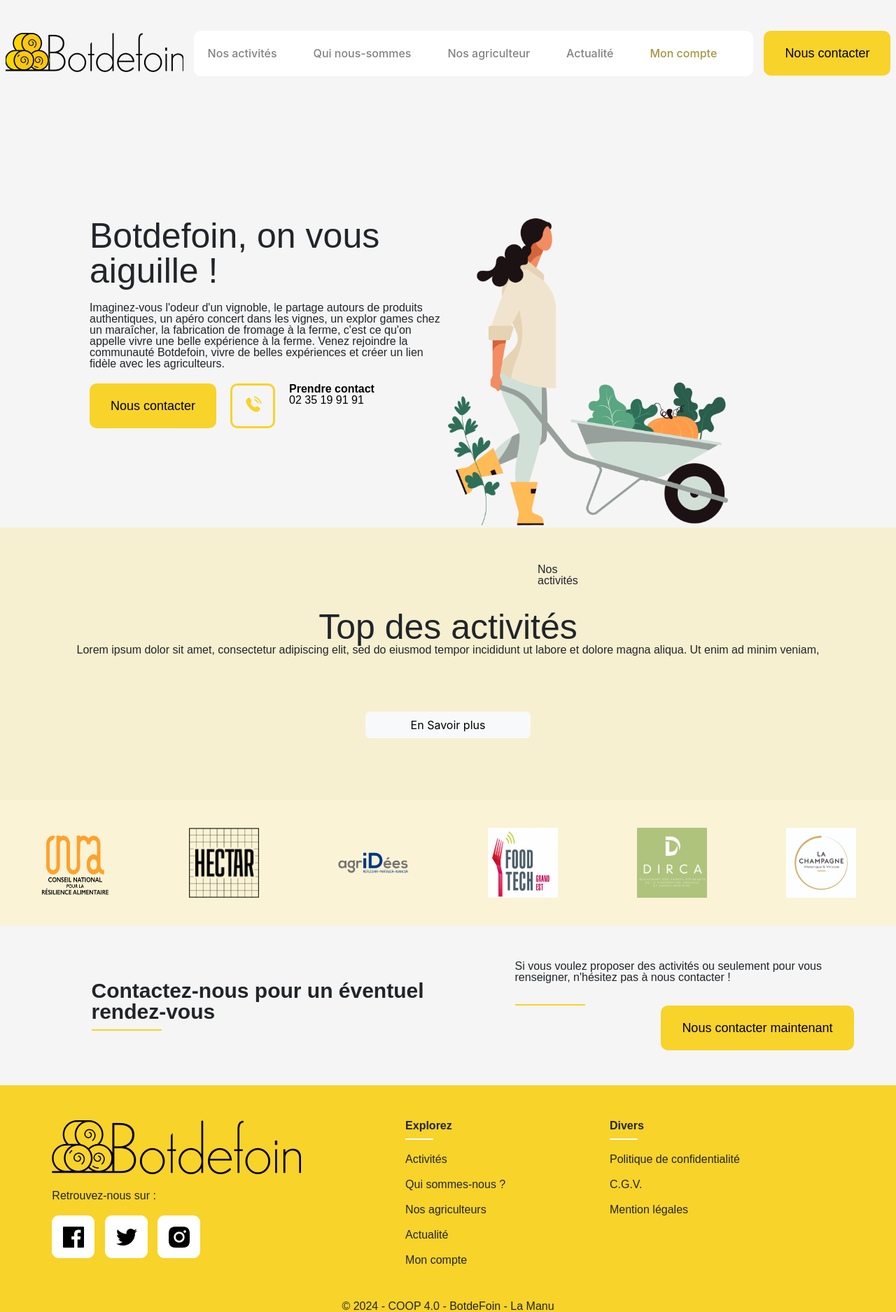
After one commit to AlexandreBIEN/Botdefoin, a PHP site: the page made by nos-activités.php in a window 1280 px wide. The commit adds this page. Shown: the whole page at 70% size. Run offline with PHP 8.4, Linux system fonts and the light colour scheme.

Commit message:
début page 2

```diff
--- a/inc/header.php
+++ b/inc/header.php
@@ -11,9 +11,9 @@
 <body>
 <header class="header-container">
     <nav class="nav-container">
-        <img src="../assets/img/logo.png" alt="logo de Botdefoin" class="header-logo">
+        <a href="/index.php"><img src="../assets/img/logo.png" alt="logo de Botdefoin" class="header-logo"></a>
         <ul class="ul-container">
-            <li><a href="" class="active-menu link-text">Nos activités</a></li>
+            <li><a href="../nos-activités.php" class="active-menu link-text">Nos activités</a></li>
             <li><a href="" class="active-menu link-text">Qui nous-sommes</a></li>
             <li><a href="" class="active-menu link-text">Nos agriculteur</a></li>
             <li><a href="" class="active-menu link-text">Actualité</a></li>
--- /dev/null
+++ b/nos-activités.php
@@ -0,0 +1,47 @@
+<?php
+$title = 'Nos activités';
+require_once __DIR__ . '/inc/header.php';
+require_once __DIR__ . '/function.php';
+
+?>
+
+<main>
+    <section class="hero-container">
+        <div class="hero-side">
+            <h1 class="font-sulphur-point hero-title-home">Botdefoin, on vous aiguille !</h1>
+            <p>Imaginez-vous l'odeur d'un vignoble, le partage autours de produits authentiques, un apéro concert dans les vignes, un explor games chez un maraîcher, la fabrication de  fromage à la ferme, c'est ce qu'on appelle vivre une belle expérience à la ferme. Venez rejoindre la communauté Botdefoin, vivre de belles expériences et créer un lien fidèle avec les agriculteurs.</p>
+            <div class="hero-contact">
+                <button class="contact-btn">Nous contacter</button>
+                <button class="hero-phone"><img src="/assets/img/solar_phone-calling-bold.svg" alt="icon téléphone"></button><div class="hero-contact-container"><p class="hero-text-contact">Prendre contact</p><a href="tel:0235199191">02 35 19 91 91</a></div>
+            </div>
+            <!-- <img src="/assets/img/arrow-down-2.png" alt="flèche vers le bas" class="hero-arrow-down"> -->
+        </div>
+        <div class="hero-side">
+            <img src="./assets/img/img-brouette.png" alt="" class="hero-img">
+        </div>
+    </section>
+
+    <section class="activite-zone py-2 text-center">
+        <div class="nos-activite-activite-zone ">
+            <p class="">Nos activités</p>
+        </div>
+        <h1 class="font-sulphur-point">Top des activités</h1>
+        <div>
+            <p class="font-Anaheim">Lorem ipsum dolor sit amet, consectetur adipiscing elit, sed do eiusmod tempor incididunt ut labore et dolore magna aliqua. Ut enim ad minim veniam, </p>
+        </div>
+
+
+
+        <div class="savoir-plus-activite-zone">
+            <a href="#" class="btn btn-light font-inter" id="a-contact-card">En Savoir plus</a>
+        </div>
+
+
+    </section>
+
+</main>
+
+<?php
+require_once __DIR__ . '/inc/footer.php';
+
+?>
```
Also changed, not shown: assets/img/img-brouette.png (added).
